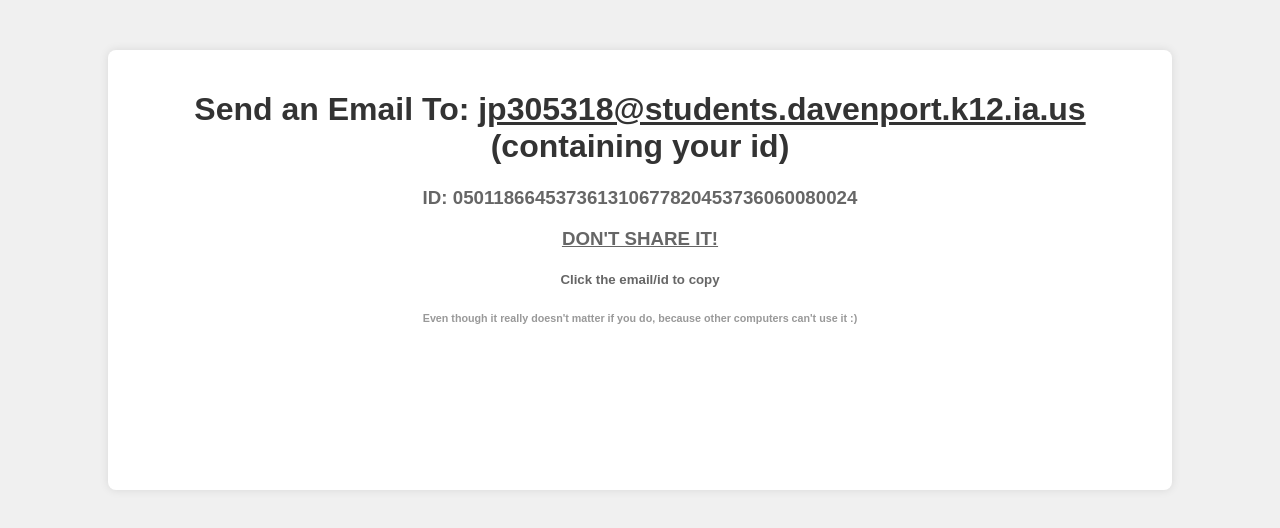
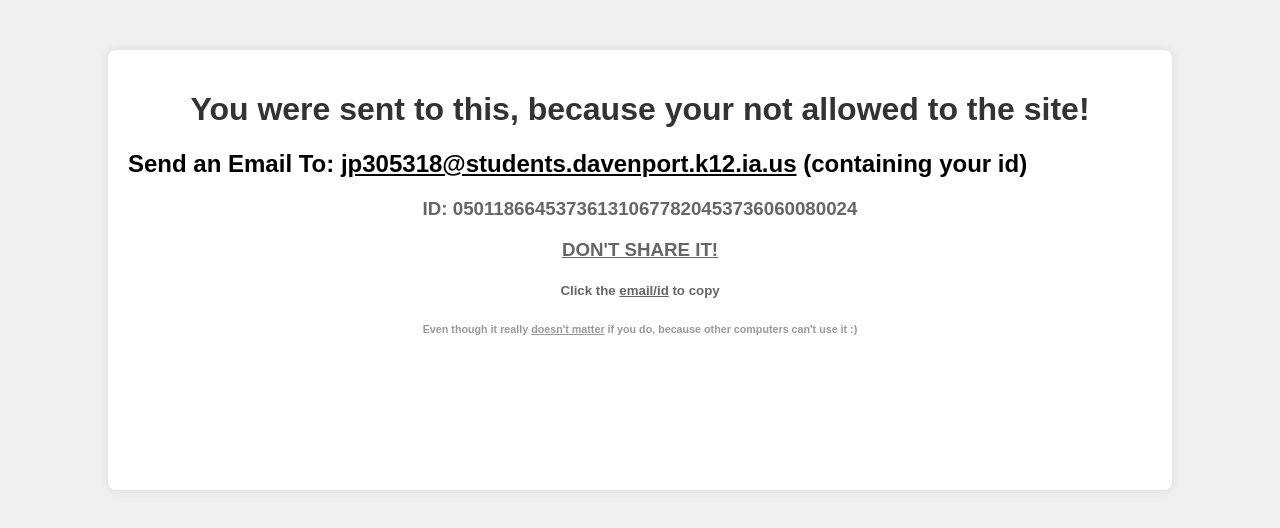
Before and after one commit to Gladimore/getId, a plain HTML site: page index.html in a window 1280 px wide. Drawn offline with Linux system fonts and the light colour scheme.

Commit message:
Update index.html

```diff
--- a/index.html
+++ b/index.html
@@ -9,11 +9,12 @@
 
 <body>
     <div class="container">
-        <h1>Send an Email To: <span id="email" class="important" onclick="copy('jp305318@students.davenport.k12.ia.us')">jp305318@students.davenport.k12.ia.us</span> (containing your id)</h1>
+        <h1>You were sent to this, because your not allowed to the site!</h1>
+        <h2>Send an Email To: <span id="email" class="important" onclick="copy('jp305318@students.davenport.k12.ia.us')">jp305318@students.davenport.k12.ia.us</span> (containing your id)</h1>
         <h3 id="uuid" onclick="copy('id')">Loading ID!</h3>
         <h3 class = "important">DON'T SHARE IT!</h3>
-        <h5>Click the email/id to copy</h5>
-        <h6>Even though it really doesn't matter if you do, because other computers can't use it :)</h6>
+        <h5>Click the <span class="important">email/id</span> to copy</h5>
+        <h6>Even though it really <span class="important">doesn't matter</span> if you do, because other computers can't use it :)</h6>
     </div>
     <script src="./script.js"></script>
 </body>
```
